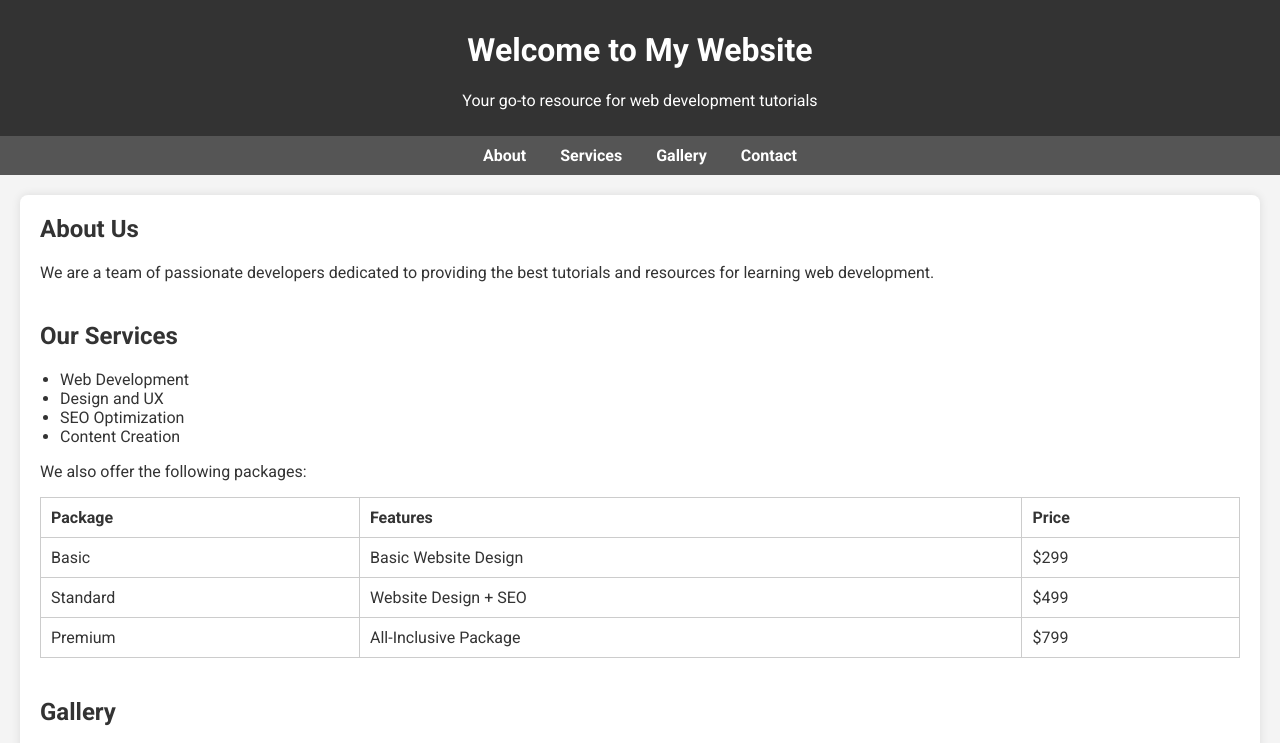
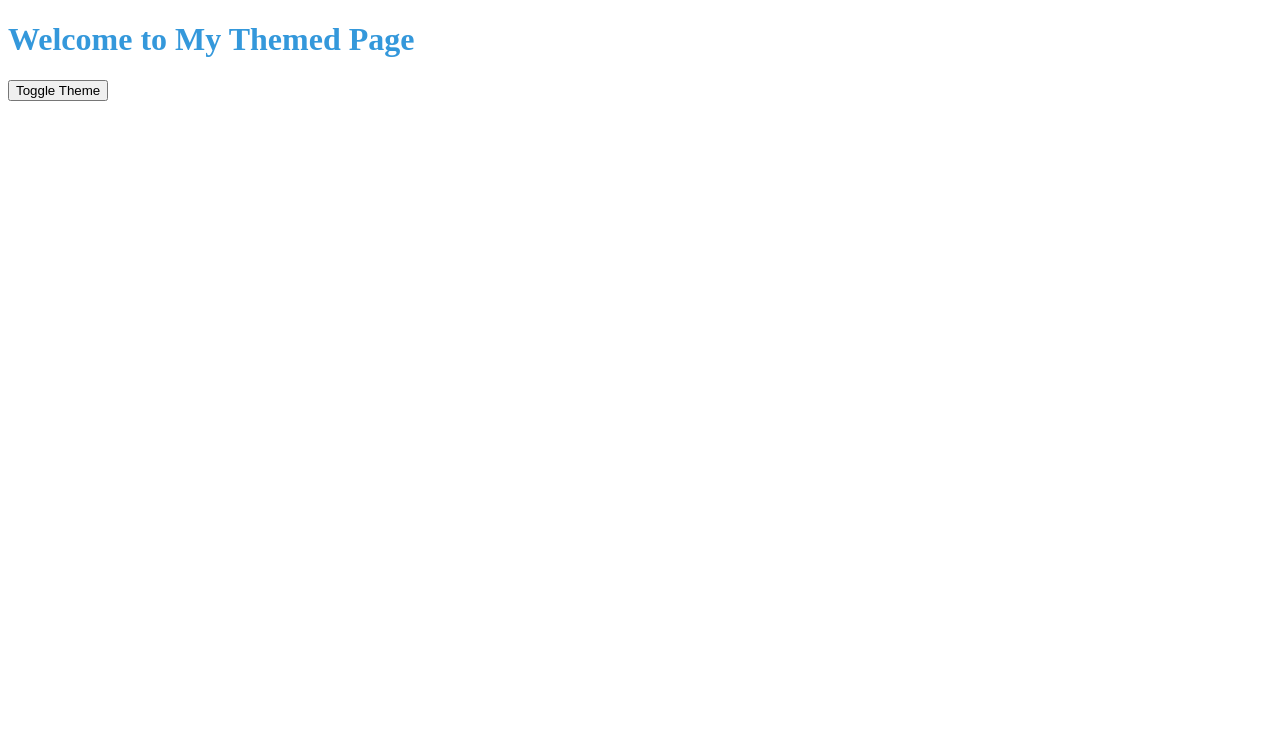
Before and after one commit to fdasabino/Starter-template, a plain HTML site: page index.html in a window 1280 px wide. Shown: the top 743 px of the page. Drawn offline with Linux system fonts and the light colour scheme.

Commit message:
Update index.html to include script.js for additional functionality

```diff
--- a/index.html
+++ b/index.html
@@ -1,14 +1,3 @@
-<!--
-  * 1.	<header>: Contains introductory content like the site’s title or navigation links.
-	* 2.	<nav>: Contains the navigation menu with links to different sections of the site.
-	* 3.	<main>: Represents the main content of the page, holding all the primary sections.
-	* 4.	<section>: Defines thematic grouping of content, each with a heading, such as “About Us,” “Our Services,” and “Gallery.”
-	* 5.	<figure> and <figcaption>: Used for self-contained content, like images with captions.
-	* 6.	<table>: A table is used to present structured data, in this case, different service packages.
-	* 7.	<ul> and <li>: An unordered list used to display a list of services.
-	* 8.	<footer>: Contains footer information like copyright notices and additional links.
-	* 9.	Links (<a>): Used throughout the document for navigation and external linking. -->
-
 <!DOCTYPE html>
 <html lang="en">
   <head>
@@ -16,125 +5,14 @@
     <meta
       name="viewport"
       content="width=device-width, initial-scale=1.0" />
-
-    <link
-      href="https://fonts.googleapis.com/css2?family=Roboto:wght@400;700&display=swap"
-      rel="stylesheet" />
-
+    <title>CSS Variables Example</title>
     <link
       rel="stylesheet"
       href="styles.css" />
-
-    <title>Semantic HTML Example</title>
   </head>
-
-  <body>
-    <header>
-      <h1>Welcome to My Website</h1>
-      <p>Your go-to resource for web development tutorials</p>
-    </header>
-
-    <nav>
-      <a href="#about">About</a>
-      <a href="#services">Services</a>
-      <a href="#gallery">Gallery</a>
-      <a href="#contact">Contact</a>
-    </nav>
-
-    <main>
-      <section id="about">
-        <h2>About Us</h2>
-        <p>
-          We are a team of passionate developers dedicated to providing the best tutorials and
-          resources for learning web development.
-        </p>
-      </section>
-
-      <section id="services">
-        <h2>Our Services</h2>
-        <ul>
-          <li>Web Development</li>
-          <li>Design and UX</li>
-          <li>SEO Optimization</li>
-          <li>Content Creation</li>
-        </ul>
-        <p>We also offer the following packages:</p>
-        <table>
-          <thead>
-            <tr>
-              <th>Package</th>
-              <th>Features</th>
-              <th>Price</th>
-            </tr>
-          </thead>
-          <tbody>
-            <tr>
-              <td>Basic</td>
-              <td>Basic Website Design</td>
-              <td>$299</td>
-            </tr>
-            <tr>
-              <td>Standard</td>
-              <td>Website Design + SEO</td>
-              <td>$499</td>
-            </tr>
-            <tr>
-              <td>Premium</td>
-              <td>All-Inclusive Package</td>
-              <td>$799</td>
-            </tr>
-          </tbody>
-        </table>
-      </section>
-
-      <section id="gallery">
-        <h2>Gallery</h2>
-        <figure>
-          <img
-            src="https://via.placeholder.com/800x400"
-            alt="Sample Image 1" />
-          <figcaption>Our latest web design project</figcaption>
-        </figure>
-        <figure>
-          <img
-            src="https://via.placeholder.com/800x400"
-            alt="Sample Image 2" />
-          <figcaption>Responsive design on multiple devices</figcaption>
-        </figure>
-      </section>
-
-      <section id="contact">
-        <h2>Contact Us</h2>
-        <p>
-          If you have any questions or would like to work with us, feel free to reach out via email
-          or social media.
-        </p>
-        <p>Email: <a href="mailto:info@example.com">info@example.com</a></p>
-        <p>
-          Follow us on:
-          <a
-            href="https://twitter.com"
-            target="_blank"
-            >Twitter</a
-          >,
-          <a
-            href="https://facebook.com"
-            target="_blank"
-            >Facebook</a
-          >,
-          <a
-            href="https://instagram.com"
-            target="_blank"
-            >Instagram</a
-          >
-        </p>
-      </section>
-    </main>
-
-    <footer>
-      <p>&copy; 2024 My Website. All rights reserved.</p>
-    </footer>
-
+  <body class="light-theme">
+    <h1>Welcome to My Themed Page</h1>
+    <button>Toggle Theme</button>
     <script src="./script.js"></script>
   </body>
 </html>
--- a/script.js
+++ b/script.js
@@ -1 +1,7 @@
-console.log("Hello, class!");
+const themeButton = document.querySelector("button");
+
+function toggleTheme() {
+  document.body.classList.toggle("dark-theme");
+}
+
+themeButton.addEventListener("click", toggleTheme);
--- a/styles.css
+++ b/styles.css
@@ -1,96 +1,20 @@
-body {
-  font-family: "Roboto", sans-serif;
-  margin: 0;
-  padding: 0;
-  background-color: #f4f4f4;
-  color: #333;
+:root {
+  --primary-color: #3498db;
+  --background-color: #ffffff;
+  --text-color: #333333;
 }
 
-header {
-  background-color: #333;
-  color: white;
-  padding: 10px 0;
-  text-align: center;
+.dark-theme {
+  --primary-color: #2ecc71;
+  --background-color: #333333;
+  --text-color: #ffffff;
 }
 
-nav {
-  text-align: center;
-  background-color: #555;
-  padding: 10px 0;
+body {
+  background-color: var(--background-color);
+  color: var(--text-color);
 }
 
-nav a {
-  color: white;
-  text-decoration: none;
-  margin: 0 15px;
-  font-weight: bold;
+h1 {
+  color: var(--primary-color);
 }
-
-main {
-  max-width: 1200px;
-  margin: 20px auto;
-  padding: 20px;
-  background-color: white;
-  border-radius: 8px;
-  box-shadow: 0 0 10px rgba(0, 0, 0, 0.1);
-}
-
-section {
-  margin-bottom: 40px;
-}
-
-section h2 {
-  margin-top: 0;
-}
-
-figure {
-  margin: 0;
-  text-align: center;
-}
-
-figure img {
-  max-width: 100%;
-  height: auto;
-  border-radius: 8px;
-}
-
-figure figcaption {
-  margin-top: 10px;
-  font-style: italic;
-}
-
-table {
-  width: 100%;
-  border-collapse: collapse;
-  margin-bottom: 20px;
-}
-
-table,
-th,
-td {
-  border: 1px solid #ccc;
-}
-
-th,
-td {
-  padding: 10px;
-  text-align: left;
-}
-
-footer {
-  background-color: #333;
-  color: white;
-  text-align: center;
-  padding: 20px 0;
-  margin-top: 40px;
-}
-
-ul,
-ol {
-  padding-left: 20px;
-}
-
-a {
-  color: #333;
-  text-decoration: underline;
-}
```
